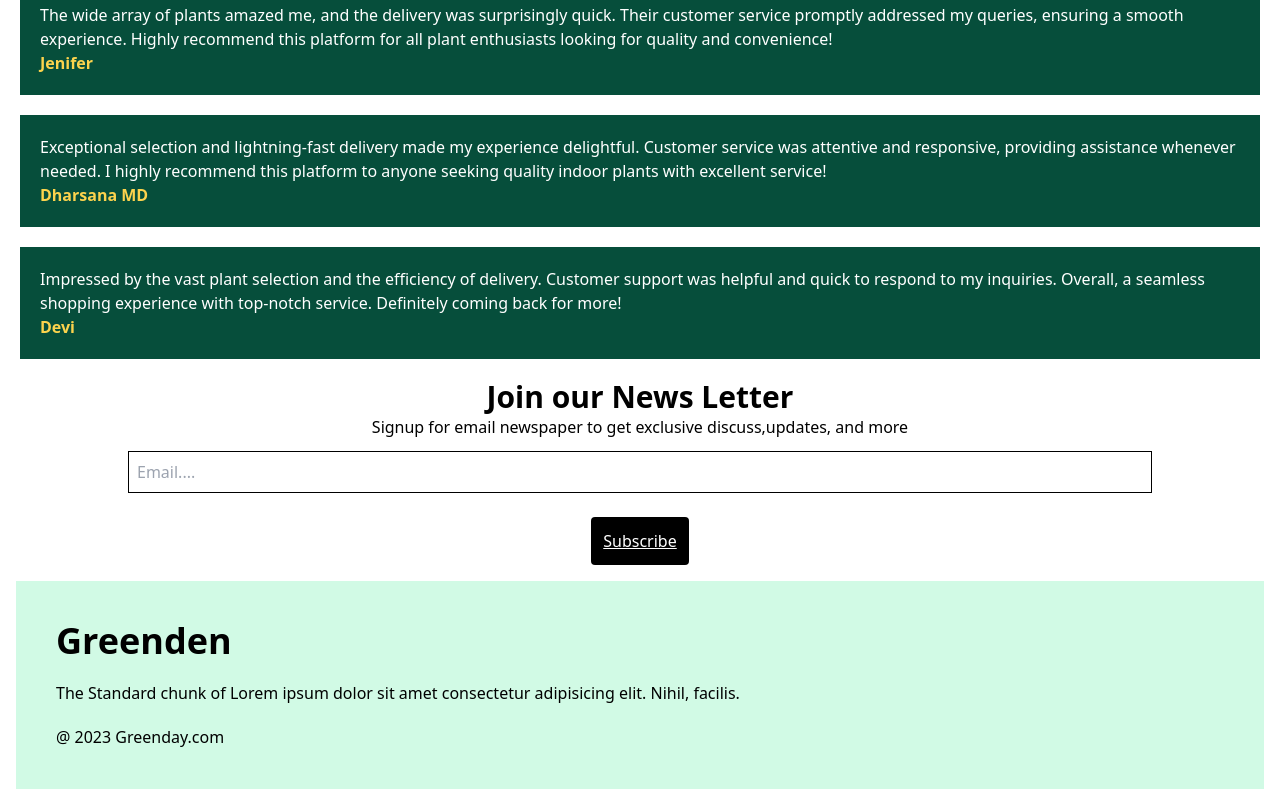
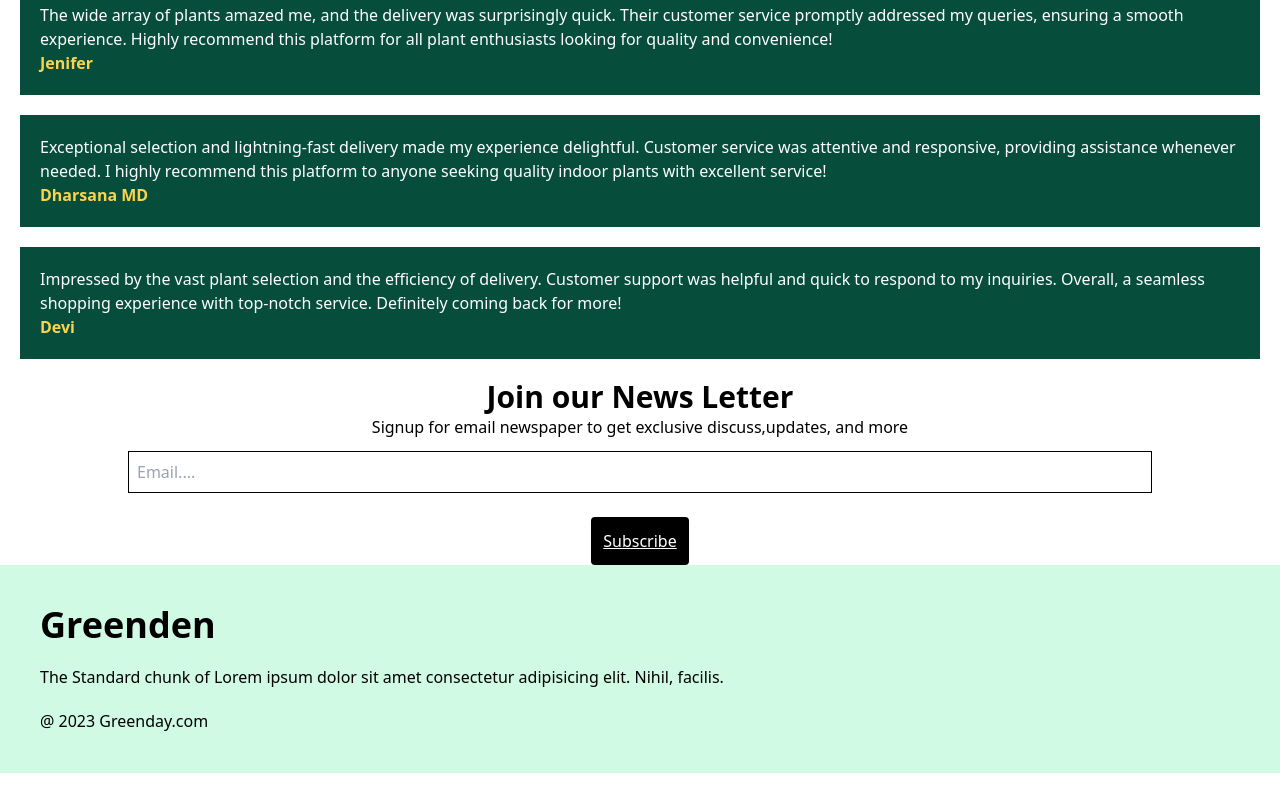
Before and after one commit to DharsanaMD/Greenden-Tailwind-css, a plain HTML site: page index.html in a window 1280 px wide. Shown: the part 1301-2106 px from the top of the page. After the commit the page ends 2074 px from the top, so only its background shows below. Drawn offline with nearby package versions, Linux system fonts and the light colour scheme.

Commit message:
Update index.html

```diff
--- a/index.html
+++ b/index.html
@@ -149,7 +149,7 @@
 <button class="bg-black text-white p-3 mt-3 rounded underline">Subscribe</button>
   </section>
   <!-- Footer -->
-  <section class="bg-green-100 p-10 flex flex-col gap-5 m-4">
+  <section class="bg-green-100 p-10 flex flex-col gap-5">
     <h1 class="text-4xl font-bold">Greenden</h1>
     <p>The Standard chunk of Lorem ipsum dolor sit amet consectetur adipisicing elit. Nihil, facilis.</p>
     <p>@ 2023 Greenday.com</p>
```
